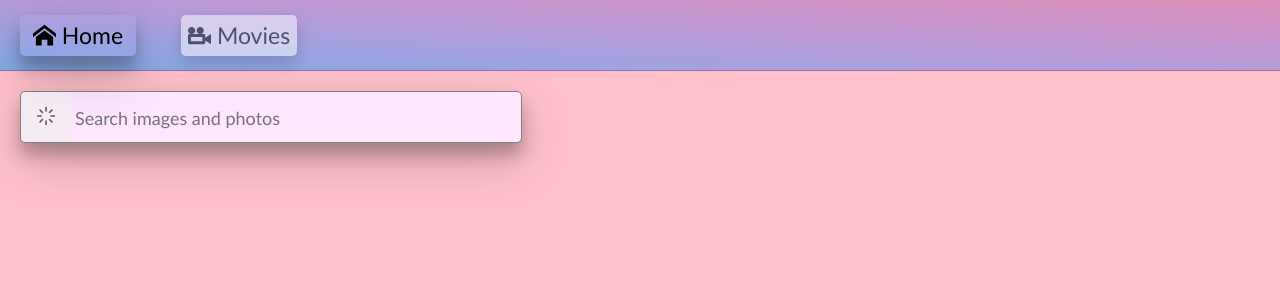
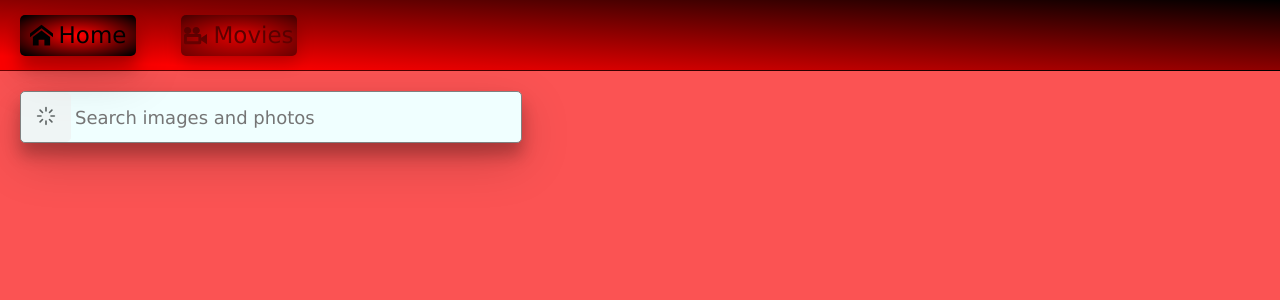
Before and after one commit to Immayou/goit-react-hw-05-movies, a React (Create React App) app: page /goit-react-hw-05-movies/movies in a window 1280 px wide. Shown: the top 300 px of the page. Built offline with nearby package versions, Linux system fonts and the light colour scheme.

Commit message:
fixing bugs

```diff
--- a/src/components/App/App.styled.js
+++ b/src/components/App/App.styled.js
@@ -16,7 +16,7 @@ align-items: center;
 padding: 0 20px;
 height: 70px;
 border-bottom: 1px solid rgba(0,0,0,0.24);
-background-image: linear-gradient(to right top, #81aae8, #9ea3e3, #b79bd9, #cb94ca, #da8eb8);
+background-image: linear-gradient(to right top, red 10%, black);
 `
 
 export const ImHomeIcon = styled(ImHome)`
@@ -38,6 +38,7 @@ border-radius: 5px;
 text-decoration: none;
 color: #000;
 box-shadow: 0 12px 16px 0 rgba(0,0,0,0.24),0 17px 50px 0 rgba(0,0,0,0.19);
+background-image: radial-gradient(red 2%, black 95%);
 opacity: 1;
 transition: background-color 250ms cubic-bezier(0.075, 0.82, 0.165, 1), opacity 250ms cubic-bezier(0.075, 0.82, 0.165, 1), border 250ms cubic-bezier(0.075, 0.82, 0.165, 1), box-shadow 250ms cubic-bezier(0.075, 0.82, 0.165, 1);
 &:not(:last-child) {
--- a/src/components/SearchBox/SearchBox.styled.js
+++ b/src/components/SearchBox/SearchBox.styled.js
@@ -6,7 +6,7 @@ justify-content: center;
 align-items: center;
 margin-bottom: 20px;
 max-width: 500px;
-background-color: #ffe6ff;
+background-color: azure;
 border-radius: 5px;
 border: 1px solid gray;
 box-shadow: 0 12px 16px 0 rgba(0,0,0,0.24),0 17px 50px 0 rgba(0,0,0,0.19);
--- a/src/components/TrendingMovies/TrendingMovies.jsx
+++ b/src/components/TrendingMovies/TrendingMovies.jsx
@@ -3,7 +3,10 @@ import { MovieListLink, MovieListItem, MdDoneAllIcon } from "./TrendingMovies.st
 export const TrendingMovies = ({getMovies}) => {
     return (
         <ul>
-        {getMovies.map(({id, title, name}) => (<MovieListItem key={id}><MovieListLink to={`movies/${id}`}><MdDoneAllIcon />{title ? title : name}</MovieListLink></MovieListItem>))}
+        {getMovies.map(({id, title, name}) => (
+        <MovieListItem key={id}>
+            <MovieListLink to={`movies/${id}`}><MdDoneAllIcon />{title ? title : name}</MovieListLink>
+            </MovieListItem>))}
         </ul>
     )
 }
--- a/src/index.css
+++ b/src/index.css
@@ -3,14 +3,15 @@
 html, body {
   height: auto;
 }
+
 main {
   min-height: 100vh;
-  background-color: pink;
+  background-color: rgba(251, 62, 62, 0.889);
 }
 
 body {
   margin: 0;
-  font-family: 'Trebuchet MS', 'Lucida Sans Unicode', 'Lucida Grande', 'Lucida Sans', Arial, sans-serif;
+  font-family: Geneva, Tahoma, sans-serif;
   -webkit-font-smoothing: antialiased;
   -moz-osx-font-smoothing: grayscale;
 }
--- a/src/pages/Home/Home.jsx
+++ b/src/pages/Home/Home.jsx
@@ -11,6 +11,7 @@ export const Home = () => {
 const [movies, setMovies] = useState([])
 // let source = axios.CancelToken.source()
 useEffect(() => {
+
   // let config = { cancelToken: source.token }
   const onRequestHandler = async () => {
     try {
@@ -22,7 +23,6 @@ useEffect(() => {
     }
   }
   onRequestHandler()
-
   // return source.cancel()
   }, [])
 
--- a/src/pages/MovieDetails/MovieDetails.styled.js
+++ b/src/pages/MovieDetails/MovieDetails.styled.js
@@ -9,9 +9,8 @@ min-width: 110px;
 min-height: 35px;
 margin-bottom: 20px;
 font-size: 18px;
-border-radius: 5px 20px;
-border: 1px solid gray;
-background-color: #E6E6FA;
+border-radius: 5px;
+background-image: radial-gradient(red 2%, black 95%);
 transition: box-shadow 250ms cubic-bezier(0.075, 0.82, 0.165, 1);
 
 &:hover {
@@ -87,6 +86,7 @@ min-height: 35px;
 padding: 3px;
 font-size: 23px;
 border-radius: 5px;
+background-image: radial-gradient(red 2%, black 95%);
 color: #000;
 box-shadow: 0 12px 16px 0 rgba(0,0,0,0.24),0 17px 50px 0 rgba(0,0,0,0.19);
 opacity: 1;
```
Also changed, not shown: src/img/logo.png (added).
